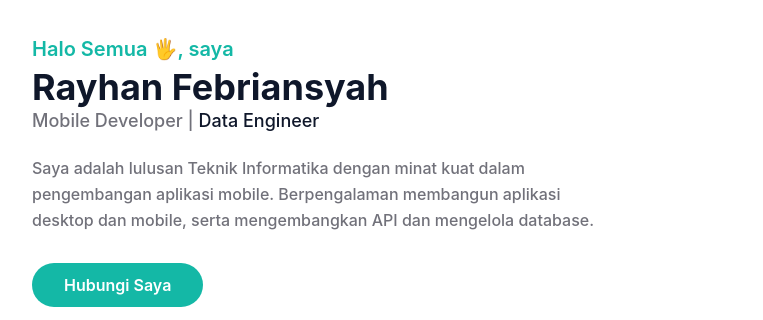
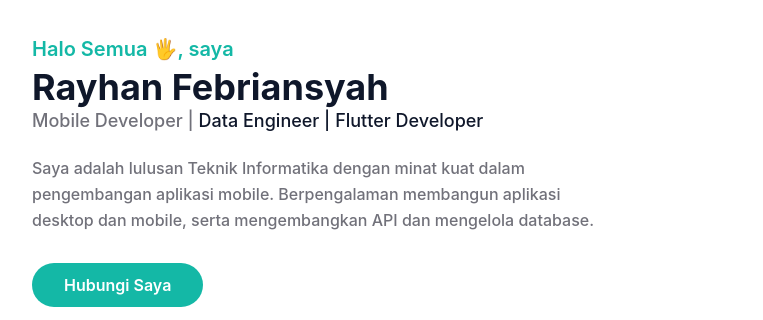
Before and after one commit to cyberDev890/porto, a website: page index.html in a window 1280 px wide. Shown: the part 168-488 px from the top of the page, 0-763 px from the left. Drawn offline with Linux system fonts and the light colour scheme.

Commit message:
update bio

```diff
--- a/index.html
+++ b/index.html
@@ -59,7 +59,8 @@
                     Rayhan Febriansyah
                 </span></h1>
                 <h2 class="mb-5 text-lg font-medium text-secondary lg:2xl">Mobile Developer |
-                <span class="text-dark">Data Engineer</span></h2>
+                <span class="text-dark">Data Engineer | </span>
+                <span class="text-dark">Flutter Developer</span></h2>
                 <p class="mb-10 font-medium leading-relaxed text-secondary">Saya adalah lulusan Teknik Informatika dengan minat kuat dalam pengembangan aplikasi mobile. Berpengalaman membangun aplikasi
                 desktop dan mobile, serta mengembangkan API dan mengelola database.</p>
                 <a href="#" class="px-8 py-3 text-base font-semibold text-white transition duration-300 ease-in rounded-full bg-primary hover:shadow-lg hover:opacity-80">Hubungi Saya</a>
```
